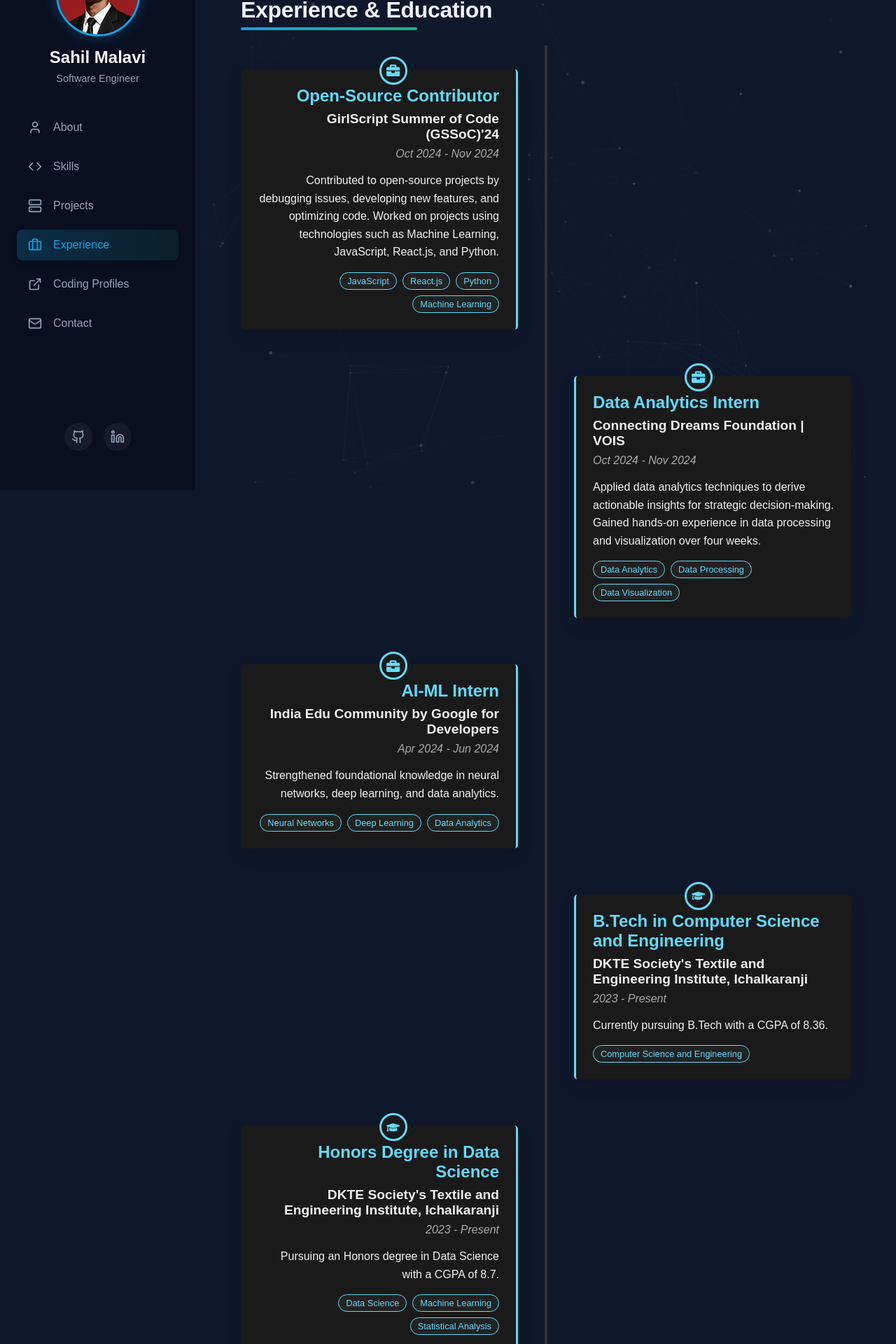
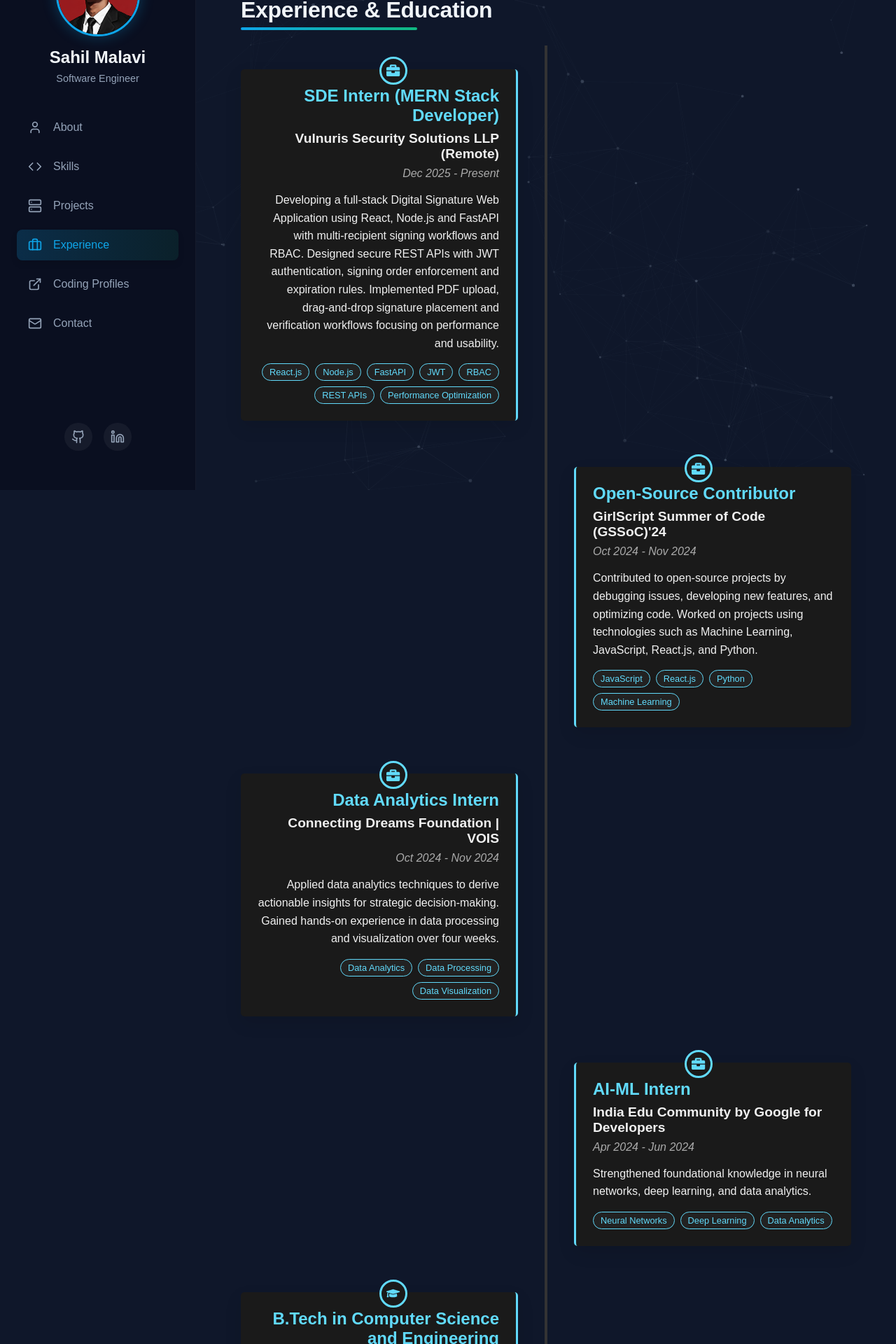
Before and after one commit to SahilMalavi/Portfolio, a React (Vite) app in the folder Frontend/portfolio site/: page /experience in a window 1280 px wide. Shown: the part 100-2020 px from the top of the page at 70% size. Built offline with nearby package versions, Linux system fonts and the light colour scheme.

Commit message:
internship experience added

```diff
--- a/Frontend/portfolio site/src/components/ExperienceSection.jsx
+++ b/Frontend/portfolio site/src/components/ExperienceSection.jsx
@@ -11,6 +11,16 @@ const ExperienceSection = ({ preview = false }) => {
     }, []);
 
     const experiences = [
+        {
+            id: 0,
+            role: 'SDE Intern (MERN Stack Developer)',
+            company: 'Vulnuris Security Solutions LLP (Remote)',
+            duration: 'Dec 2025 - Present',
+            description: 'Developing a full-stack Digital Signature Web Application using React, Node.js and FastAPI with multi-recipient signing workflows and RBAC. Designed secure REST APIs with JWT authentication, signing order enforcement and expiration rules. Implemented PDF upload, drag-and-drop signature placement and verification workflows focusing on performance and usability.',
+            type: 'work',
+            skills: ['React.js', 'Node.js', 'FastAPI', 'JWT', 'RBAC', 'REST APIs', 'Performance Optimization']
+        },
+
         {
             id: 1,
             role: 'Open-Source Contributor',
@@ -43,7 +53,7 @@ const ExperienceSection = ({ preview = false }) => {
             role: 'B.Tech in Computer Science and Engineering',
             company: 'DKTE Society\'s Textile and Engineering Institute, Ichalkaranji',
             duration: '2023 - Present',
-            description: 'Currently pursuing B.Tech with a CGPA of 8.36.',
+            description: 'Currently pursuing B.Tech with a CGPA of 8.49',
             type: 'education',
             skills: ['Computer Science and Engineering']
         },
@@ -52,7 +62,7 @@ const ExperienceSection = ({ preview = false }) => {
             role: 'Honors Degree in Data Science',
             company: 'DKTE Society\'s Textile and Engineering Institute, Ichalkaranji',
             duration: '2023 - Present', // Assuming it runs concurrently with B.Tech
-            description: 'Pursuing an Honors degree in Data Science with a CGPA of 8.7.',
+            description: 'Pursuing an Honors degree in Data Science with a CGPA of 8.6',
             type: 'education',
             skills: ['Data Science', 'Machine Learning', 'Statistical Analysis'] // Added relevant skills
         },
```
